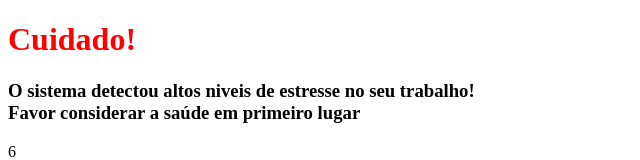
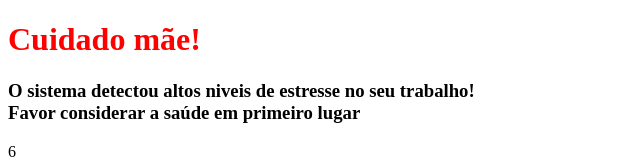
Before and after one commit to gustavo-sm/sitezinhonextjs, a Next.js app: page / in a window 1280 px wide. Shown: the top 160 px of the page, without its empty margins (0-640 px from the left). Built offline with nearby package versions, Linux system fonts and the light colour scheme.

Commit message:
add: palavra adicionada no titulo

```diff
--- a/pages/index.js
+++ b/pages/index.js
@@ -20,7 +20,7 @@ function Home() {
     return (
         <>
 
-            <h1 style={{ color: "red" }}>Cuidado!</h1>
+            <h1 style={{ color: "red" }}>Cuidado mãe!</h1>
             <h3>O sistema detectou altos niveis de estresse no seu trabalho! <br />Favor considerar a saúde em primeiro lugar</h3>
             <p>{counter}</p>
         </>);
```
